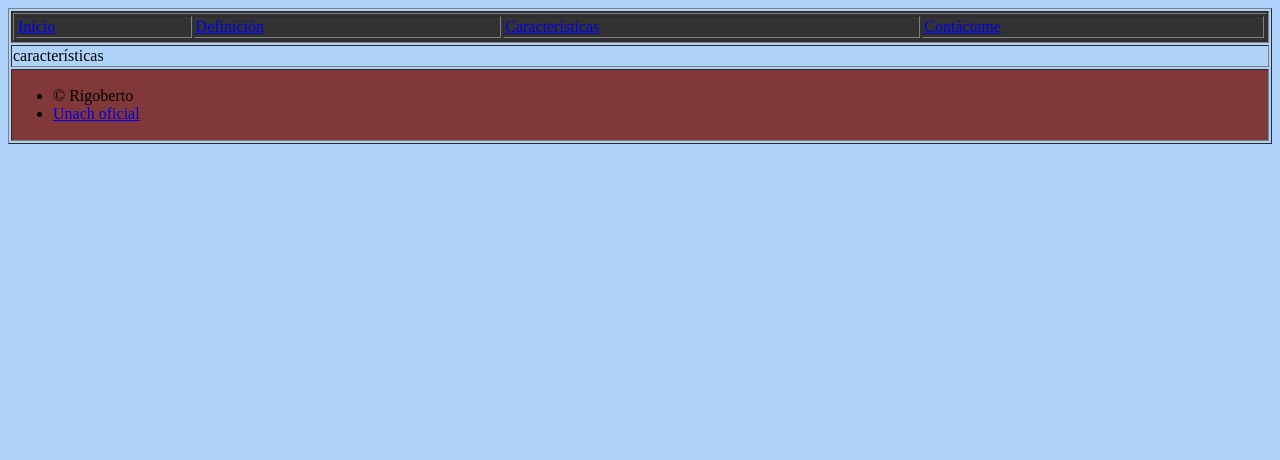
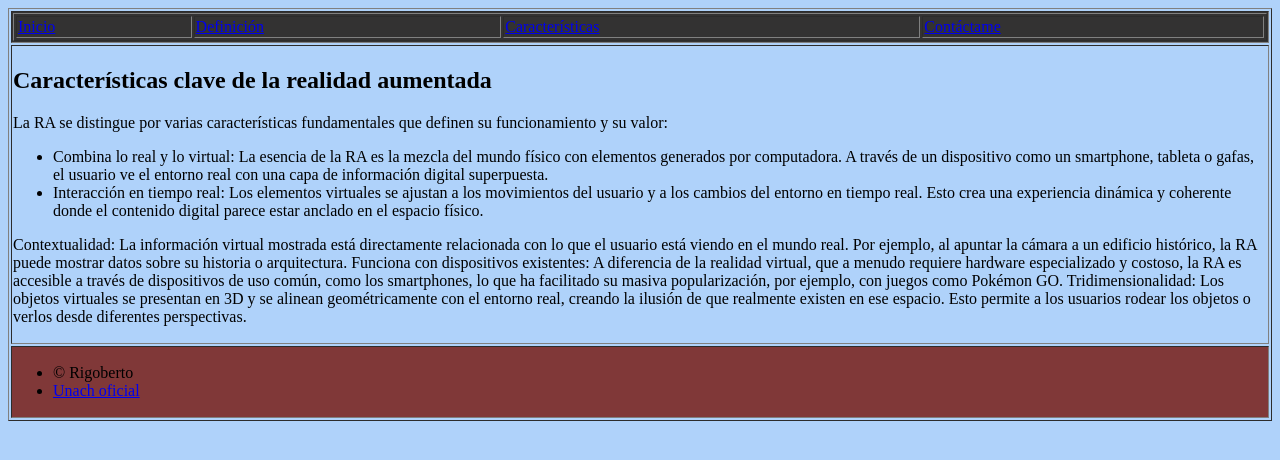
Before and after one commit to RigobertoPO/Demo25J, a plain HTML site: page caracteristicas.html in a window 1280 px wide. Drawn offline with Linux system fonts and the light colour scheme.

Commit message:
se sube texto

```diff
--- a/caracteristicas.html
+++ b/caracteristicas.html
@@ -20,7 +20,25 @@
             </td>
         </tr>
         <tr><!--contenido-->
-            <td>características</td>
+            <td>
+                <h2>Características clave de la realidad aumentada</h2>
+            <p>
+                La RA se distingue por varias características fundamentales que definen su funcionamiento y su valor:
+                <ul>
+                    <li>Combina lo real y lo virtual: La esencia de la RA es la mezcla del mundo físico con elementos generados por computadora. A través de un dispositivo como un smartphone, tableta o gafas, el usuario ve el entorno real con una capa de información digital superpuesta.</li>
+                    <li>Interacción en tiempo real: Los elementos virtuales se ajustan a los movimientos del usuario y a los cambios del entorno en tiempo real. Esto crea una experiencia dinámica y coherente donde el contenido digital parece estar anclado en el espacio físico.</li>
+                </ul>
+
+
+
+
+Contextualidad: La información virtual mostrada está directamente relacionada con lo que el usuario está viendo en el mundo real. Por ejemplo, al apuntar la cámara a un edificio histórico, la RA puede mostrar datos sobre su historia o arquitectura.
+
+Funciona con dispositivos existentes: A diferencia de la realidad virtual, que a menudo requiere hardware especializado y costoso, la RA es accesible a través de dispositivos de uso común, como los smartphones, lo que ha facilitado su masiva popularización, por ejemplo, con juegos como Pokémon GO.
+
+Tridimensionalidad: Los objetos virtuales se presentan en 3D y se alinean geométricamente con el entorno real, creando la ilusión de que realmente existen en ese espacio. Esto permite a los usuarios rodear los objetos o verlos desde diferentes perspectivas.
+            </p>
+            </td>
         </tr>
         <tr style="background-color: rgb(128, 56, 56);"><!--pie de pagina-->
             <td>
```
Also changed, not shown: definicion.html (+6 -1 lines).
